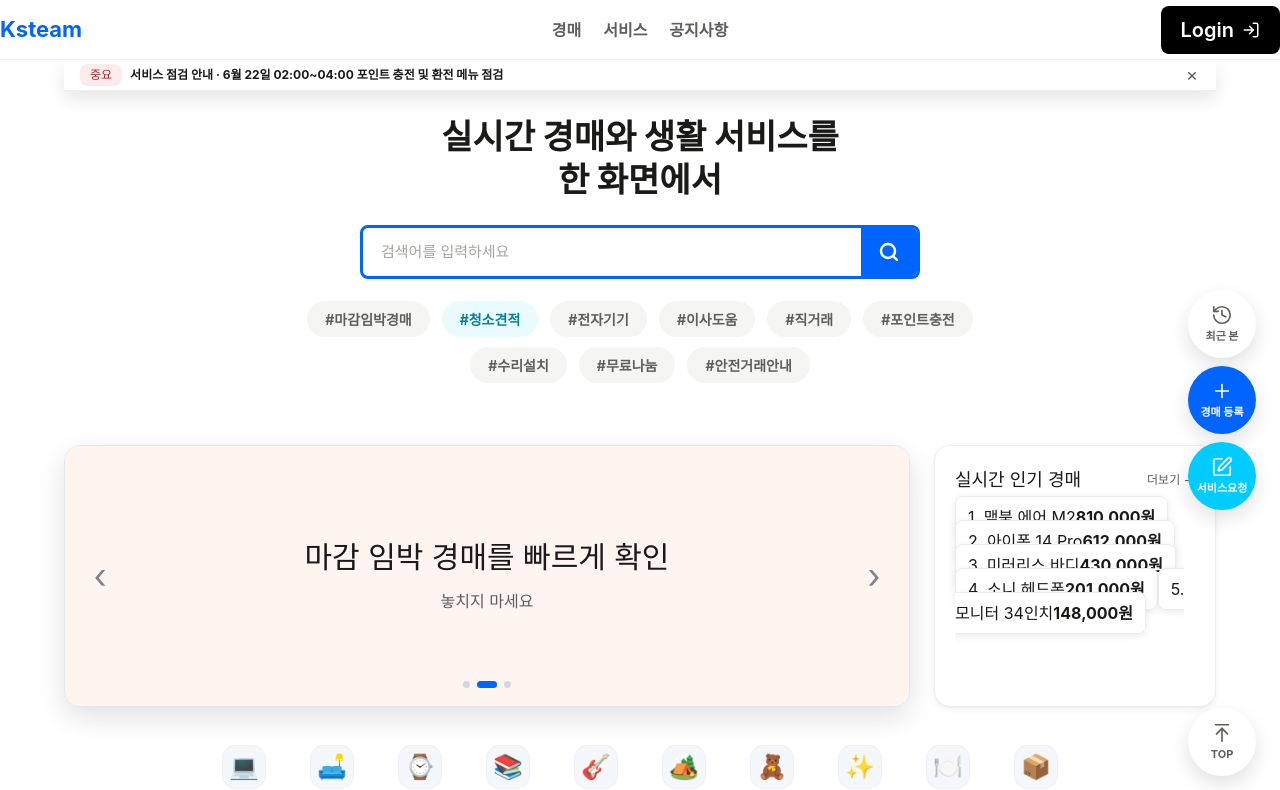
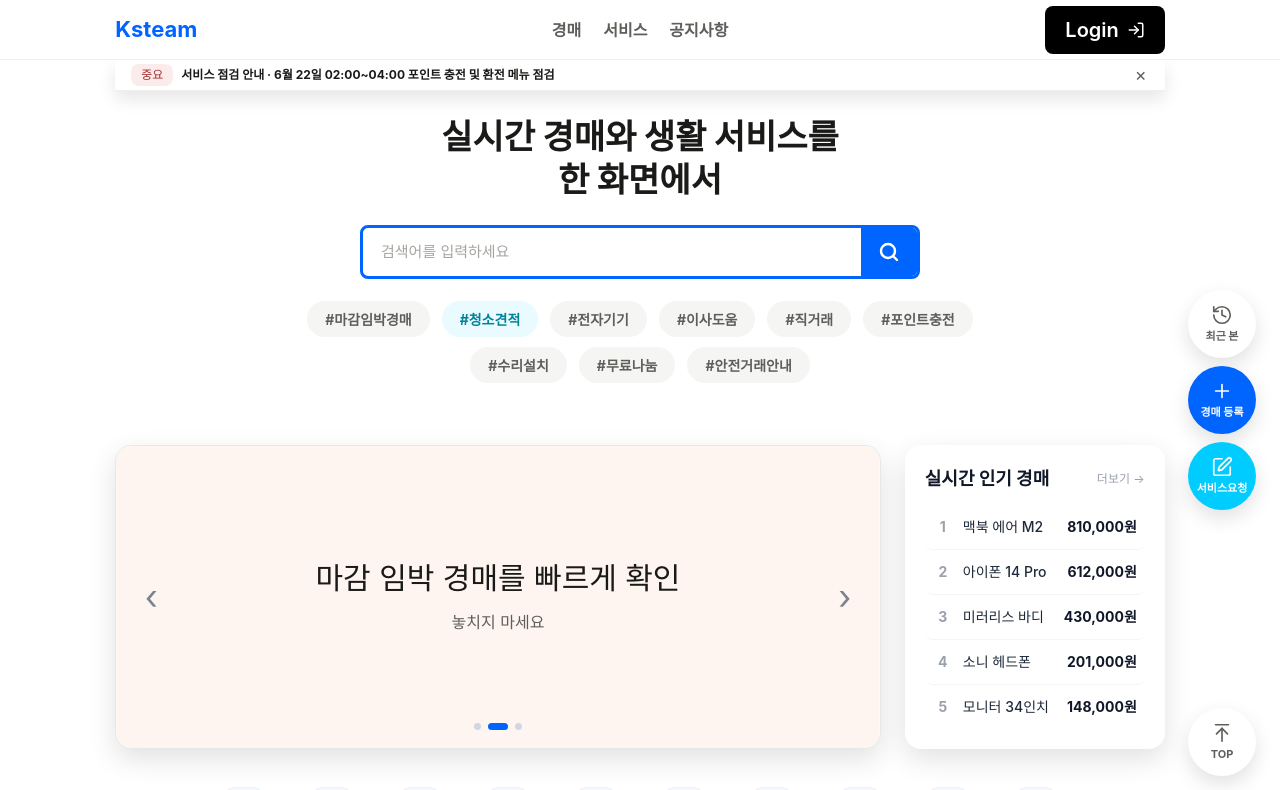
Before and after one commit to Pim-fy/nct-frontend, a React (Vite) app in the folder nct-frontend/: page / in a window 1280 px wide. Shown: the top 790 px of the page. Built offline with nearby package versions, Linux system fonts and the light colour scheme.

Commit message:
공통 구조 잡기_수정01

```diff
--- a/nct-frontend/src/App.css
+++ b/nct-frontend/src/App.css
@@ -4,10 +4,17 @@
    공통 레이아웃
 =========================== */
 .container {
-  width: 90%;
+  width: 100%;
   max-width: 1800px;
   margin: 0 auto;
-  padding: 0;
+  padding: 0 16px;
+}
+
+@media (min-width: 768px) {
+  .container {
+    width: 82%;
+    padding: 0;
+  }
 }
 
 .container-fluid {
--- a/nct-frontend/src/assets/css/header.css
+++ b/nct-frontend/src/assets/css/header.css
@@ -17,11 +17,19 @@
 .header nav a:hover { color: var(--color-primary, #0064ff); }
 
 .header .container {
+  /* width는 App.css .container 반응형(모바일 100% / PC 85%)에 위임 */
+}
+
+/* 헤더 내부 3단 그리드 */
+.header-inner {
   display: grid;
   grid-template-columns: minmax(0,1fr) auto minmax(0,1fr);
   align-items: center;
-  width: 100%;
 }
+
+.header-inner > a:first-child { justify-self: start; }
+.header-inner > nav            { justify-self: center; }
+.header-inner > div:last-child { justify-self: end; }
 
 .header .container > a   { justify-self: start; }
 .header .container > nav { justify-self: center; }
--- a/nct-frontend/src/layouts/user/headers/LandingHeader.jsx
+++ b/nct-frontend/src/layouts/user/headers/LandingHeader.jsx
@@ -19,7 +19,7 @@ const LandingHeader = () => {
 
   return (
     <header className="header" style={{ position: 'static' }}>
-      <div className="container" style={{ display: 'grid', gridTemplateColumns: 'minmax(0,1fr) auto minmax(0,1fr)', alignItems: 'center', width: '100%' }}>
+      <div className="container header-inner">
         {/* 로고 */}
         <Link to="/" style={{ fontSize: '22px', fontWeight: '700', color: 'var(--color-primary, #0064ff)', textDecoration: 'none' }}>
           Ksteam
--- a/nct-frontend/src/layouts/user/headers/MainHeader.jsx
+++ b/nct-frontend/src/layouts/user/headers/MainHeader.jsx
@@ -21,7 +21,7 @@ const MainHeader = () => {
 
   return (
     <header className="header">
-      <div className="container" style={{ display: 'grid', gridTemplateColumns: 'minmax(0,1fr) auto minmax(0,1fr)', alignItems: 'center', width: '100%' }}>
+      <div className="container header-inner">
         {/* 로고 */}
         <Link to="/" style={{ fontSize: '22px', fontWeight: '700', color: 'var(--color-primary, #0064ff)', textDecoration: 'none' }}>
           Ksteam
--- a/nct-frontend/src/pages/landing/components/PopularAuctionSidebar.jsx
+++ b/nct-frontend/src/pages/landing/components/PopularAuctionSidebar.jsx
@@ -1,14 +1,13 @@
 // src/pages/landing/components/PopularAuctionSidebar.jsx
 import { Link } from 'react-router-dom';
-import '@assets/css/landing.css';
 
 // 임시 더미 데이터 - 실제 API 연동 시 교체
 const DUMMY_POPULAR = [
-  { id: 1, title: '맥북 에어 M2',        price: '810,000원' },
-  { id: 2, title: '아이폰 14 Pro',        price: '612,000원' },
-  { id: 3, title: '미러리스 바디',        price: '430,000원' },
-  { id: 4, title: '소니 헤드폰',          price: '201,000원' },
-  { id: 5, title: '모니터 34인치',        price: '148,000원' },
+  { id: 1, title: '맥북 에어 M2',   price: '810,000원' },
+  { id: 2, title: '아이폰 14 Pro',   price: '612,000원' },
+  { id: 3, title: '미러리스 바디',   price: '430,000원' },
+  { id: 4, title: '소니 헤드폰',     price: '201,000원' },
+  { id: 5, title: '모니터 34인치',   price: '148,000원' },
 ];
 
 /**
@@ -16,21 +15,57 @@ const DUMMY_POPULAR = [
  */
 const PopularAuctionSidebar = ({ items = DUMMY_POPULAR }) => {
   return (
-    <aside className="card home-popular">
-      <div className="home-popular-head">
-        <h3>실시간 인기 경매</h3>
-        <Link className="more-link" to="/auction">더보기 →</Link>
+    <aside className="bg-white rounded-2xl shadow-[0_10px_28px_rgba(0,0,0,0.12)] p-5 flex flex-col">
+      {/* 헤더 */}
+      <div className="flex items-center justify-between mb-3">
+        <h3 className="text-lg font-bold text-gray-900 m-0">실시간 인기 경매</h3>
+        <Link
+          to="/auction"
+          className="text-xs text-gray-400 hover:text-blue-600 no-underline transition-colors"
+        >
+          더보기 →
+        </Link>
       </div>
-      <div className="list small">
+
+      {/* 목록 */}
+      <div className="flex flex-col divide-y divide-gray-100">
         {items.map((item, idx) => (
           <Link
             key={item.id}
-            className="list-row"
             to={`/auction/${item.id}`}
-            style={{ textDecoration: 'none', color: 'inherit' }}
+            className="
+              flex items-center justify-between
+              py-3 px-2
+              no-underline
+              rounded-lg
+              transition-colors duration-150
+              hover:bg-blue-50
+              group
+            "
           >
-            <span>{idx + 1}. {item.title}</span>
-            <strong>{item.price}</strong>
+            {/* 순위 + 제목 */}
+            <span className="flex items-center gap-2.5 min-w-0">
+              <span className="
+                w-5 text-center text-sm font-bold shrink-0
+                text-gray-400 group-hover:text-blue-500
+              ">
+                {idx + 1}
+              </span>
+              <span className="
+                text-sm font-medium text-gray-800 truncate
+                group-hover:text-blue-700
+              ">
+                {item.title}
+              </span>
+            </span>
+
+            {/* 가격 */}
+            <strong className="
+              text-sm font-bold text-gray-900 shrink-0 ml-2
+              group-hover:text-blue-700
+            ">
+              {item.price}
+            </strong>
           </Link>
         ))}
       </div>
```
